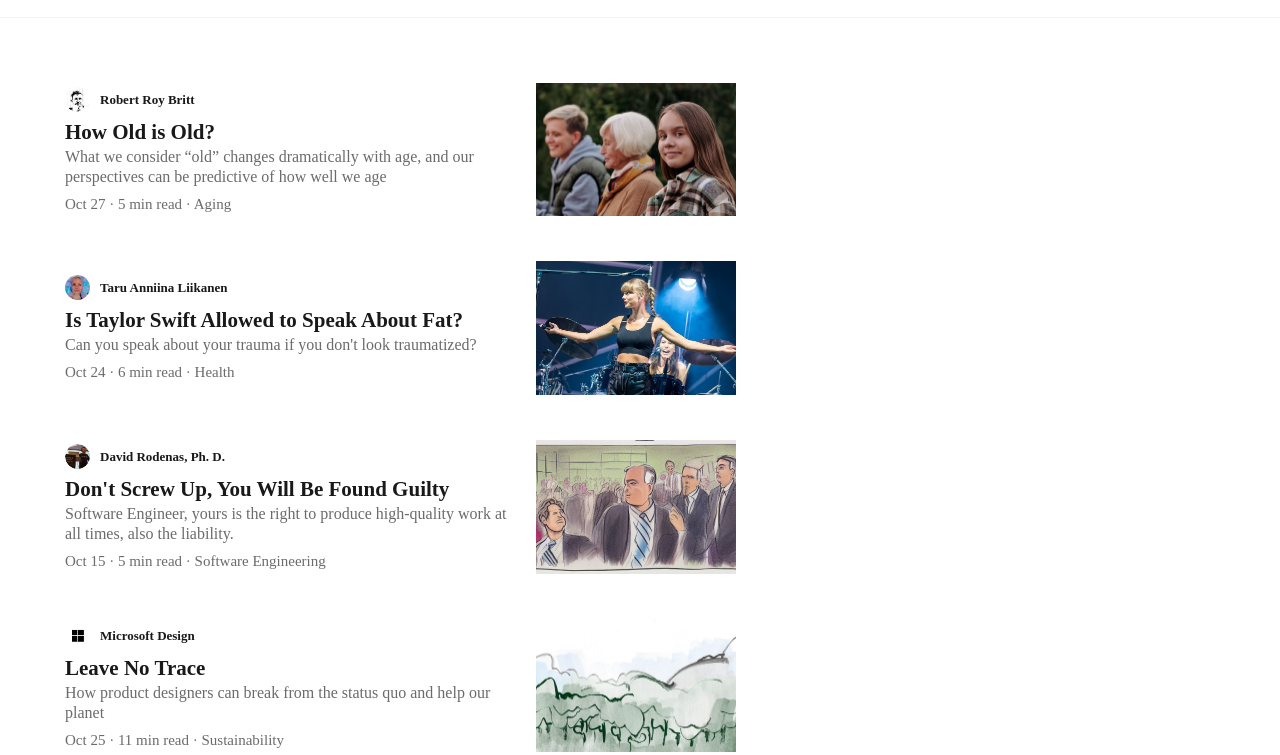
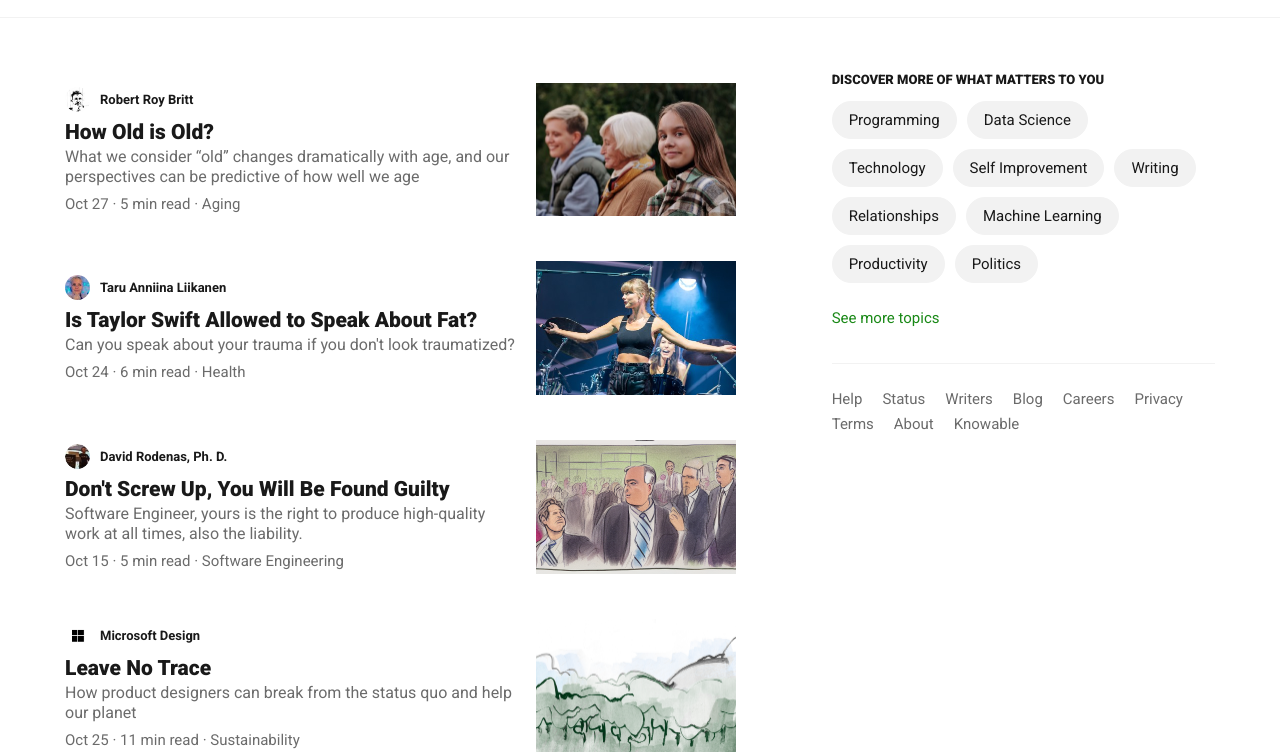
Before and after one commit to Luca-Dipietro/U2-W1-D5--Progetto-Finale-, a plain HTML site: page Clone Medium Page/index.html in a window 1280 px wide. Shown: the part 907-1662 px from the top of the page. Drawn offline with nearby package versions, Linux system fonts and the light colour scheme.

Commit message:
Near to finish the base page, changes some css for font size, adds aside

```diff
--- a/Clone Medium Page/assets/css/style.css
+++ b/Clone Medium Page/assets/css/style.css
@@ -1,3 +1,6 @@
+@import url("https://fonts.googleapis.com/css2?family=Spectral:ital,wght@0,200;0,300;0,400;0,500;0,600;0,700;0,800;1,200;1,300;1,400;1,500;1,600;1,700;1,800&display=swap");
+@import url("https://fonts.googleapis.com/css2?family=Roboto:ital,wght@0,100;0,300;0,400;0,500;0,700;0,900;1,100;1,300;1,400;1,500;1,700;1,900&family=Spectral:ital,wght@0,200;0,300;0,400;0,500;0,600;0,700;0,800;1,200;1,300;1,400;1,500;1,600;1,700;1,800&display=swap");
+
 * {
   box-sizing: border-box;
 }
@@ -6,6 +9,7 @@
   position: relative;
   min-height: 100vh;
   color: #191919;
+  font-family: "Roboto", sans-serif;
 }
 
 .header {
@@ -85,8 +89,9 @@
 
 .title {
   margin-bottom: 35px;
-  font-size: 110px;
+  font-size: 105px;
   line-height: 90px;
+  font-family: "Spectral", serif;
 }
 
 .subT {
@@ -94,6 +99,7 @@
   font-size: 29px;
   line-height: 25px;
   width: 80%;
+  font-family: "Spectral", serif;
 }
 
 .btn-start button {
@@ -291,3 +297,57 @@
 .img-box {
   width: 200px;
 }
+
+.aside {
+  grid-column: 9 / span 4;
+}
+
+.discovers {
+  padding-bottom: 35px;
+  border-bottom: 1px solid #f2f2f2;
+}
+
+.title-aside {
+  padding-bottom: 15px;
+  font-size: 13px;
+  font-weight: 800;
+}
+
+.btn-aside {
+  display: flex;
+  flex-wrap: wrap;
+  align-items: flex-start;
+}
+
+.btn-container {
+  padding: 8px 16px;
+  font-size: 15px;
+  margin-bottom: 10px;
+  border: 1px solid #f2f2f2;
+  background-color: #f2f2f2;
+  border-radius: 100px;
+  margin-right: 10px;
+  line-height: 20px;
+}
+
+.more {
+  margin-top: 15px;
+  color: #1a8917;
+  line-height: 20px;
+  font-size: 15px;
+}
+
+.info-container {
+  padding: 25px 0px;
+  display: flex;
+  flex-wrap: wrap;
+  flex-direction: row;
+}
+
+.btn-info {
+  margin-right: 20px;
+  margin-bottom: 5px;
+  color: #6b6b6b;
+  line-height: 20px;
+  font-size: 15px;
+}
--- a/Clone Medium Page/index.html
+++ b/Clone Medium Page/index.html
@@ -417,7 +417,40 @@
                     </div>
                   </div>
                 </section>
-                <aside class="aside"></aside>
+                <aside class="aside">
+                  <div class="aside-container">
+                    <div class="discovers">
+                      <div class="title-aside">
+                        <h2>DISCOVER MORE OF WHAT MATTERS TO YOU</h2>
+                      </div>
+                      <div class="btn-aside">
+                        <div class="btn-container">Programming</div>
+                        <div class="btn-container">Data Science</div>
+                        <div class="btn-container">Technology</div>
+                        <div class="btn-container">Self Improvement</div>
+                        <div class="btn-container">Writing</div>
+                        <div class="btn-container">Relationships</div>
+                        <div class="btn-container">Machine Learning</div>
+                        <div class="btn-container">Productivity</div>
+                        <div class="btn-container">Politics</div>
+                      </div>
+                      <div class="more">
+                        <p>See more topics</p>
+                      </div>
+                    </div>
+                    <div class="info-container">
+                      <div class="btn-info">Help</div>
+                      <div class="btn-info">Status</div>
+                      <div class="btn-info">Writers</div>
+                      <div class="btn-info">Blog</div>
+                      <div class="btn-info">Careers</div>
+                      <div class="btn-info">Privacy</div>
+                      <div class="btn-info">Terms</div>
+                      <div class="btn-info">About</div>
+                      <div class="btn-info">Knowable</div>
+                    </div>
+                  </div>
+                </aside>
               </div>
             </div>
           </div>
```
